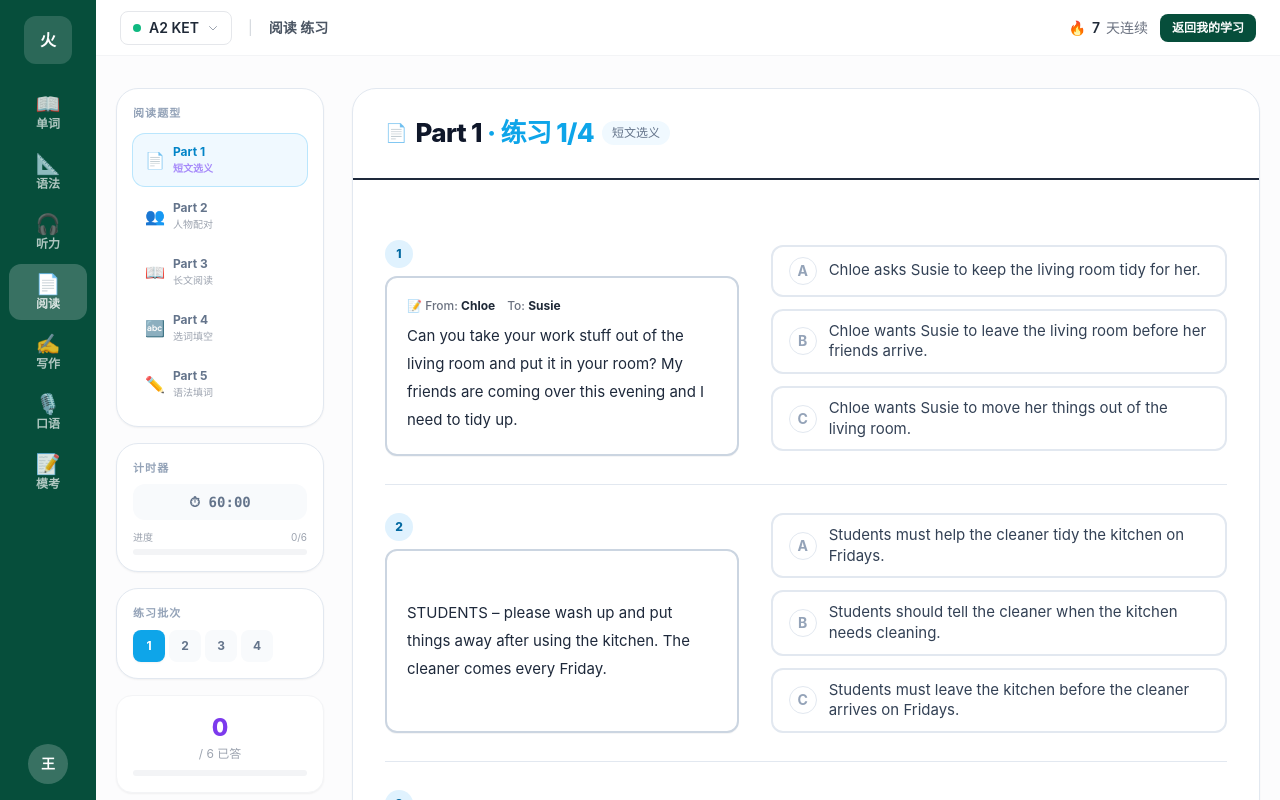
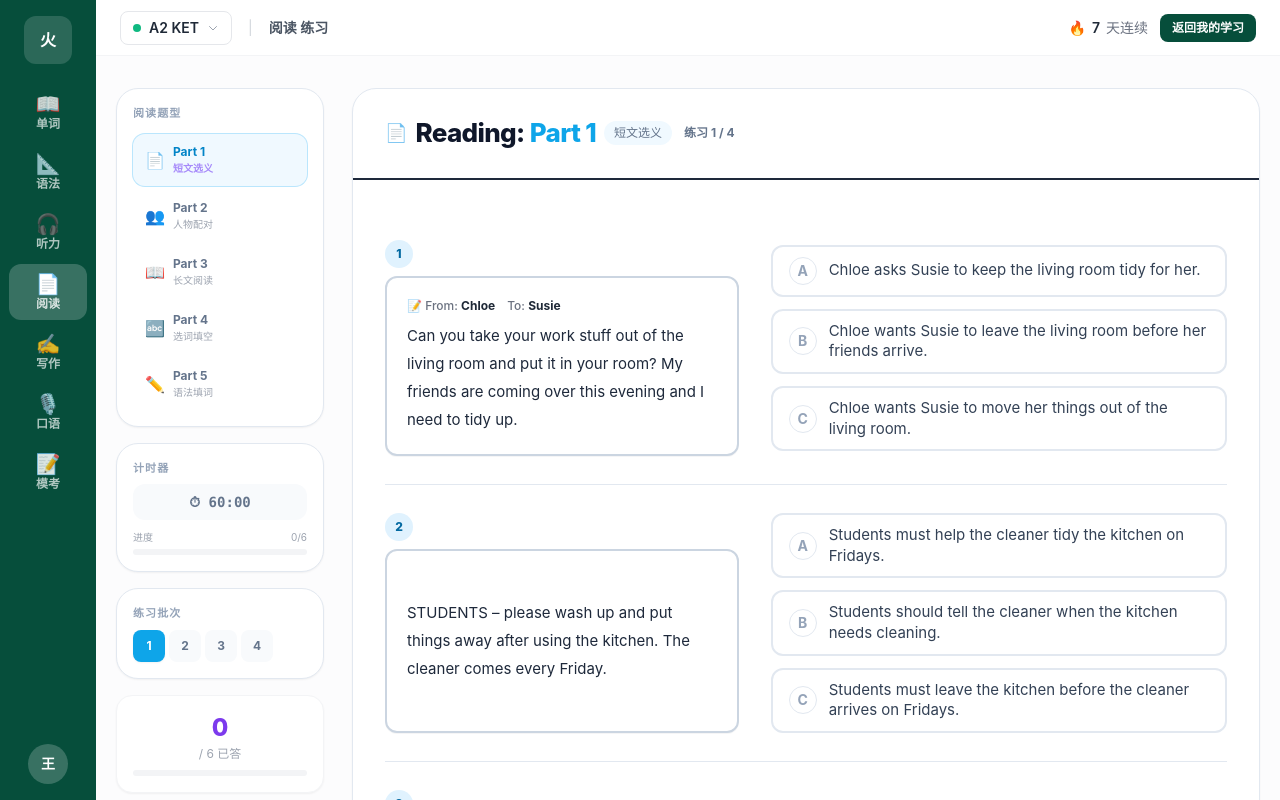
Before and after one commit to audrey-ship-it/mars-cambridge, a React (Vite) app: page /cambridge-reading in a window 1280 px wide. Built offline with nearby package versions, Linux system fonts and the light colour scheme.

Commit message:
完善阅读试卷式标题与说明

```diff
--- a/src/pages/CambridgeReading.jsx
+++ b/src/pages/CambridgeReading.jsx
@@ -436,15 +436,18 @@ export default function CambridgeReading() {
                     <h2 className="font-extrabold text-slate-900 text-[26px] tracking-tight">
                       {isPart5
                         ? <>{p5Set?.source} <span className="text-violet-600">· Part 5</span></>
-                        : <>{PART_LABELS[partId]} <span className="text-sky-500">· 练习 {batchIdx + 1}/{batches.length}</span></>
+                        : <><span className="text-slate-900">Reading:</span> <span className="text-sky-500">{PART_LABELS[partId]}</span></>
                       }
                     </h2>
                     <span className="text-xs text-slate-500 font-medium bg-sky-50 px-2.5 py-1 rounded-full">
                       {PART_DESC[partId]}
                     </span>
+                    {!isPart5 && (
+                      <span className="text-xs font-bold text-slate-500 ml-1">练习 {batchIdx + 1} / {batches.length}</span>
+                    )}
                   </div>
                   {!isPart5 && currentBatch?.instructions && (
-                    <p className="text-sm text-slate-500 leading-relaxed max-w-lg mt-1">{currentBatch.instructions}</p>
+                    <p className="text-sm text-slate-600 leading-relaxed max-w-2xl mt-4 bg-sky-50 border border-sky-100 px-4 py-3 rounded-xl">💡 {currentBatch.instructions}</p>
                   )}
                   {isPart5 && p5Part?.instructions && (
                     <p className="text-xs text-gray-400 leading-relaxed max-w-lg">{p5Part.instructions}</p>
```
